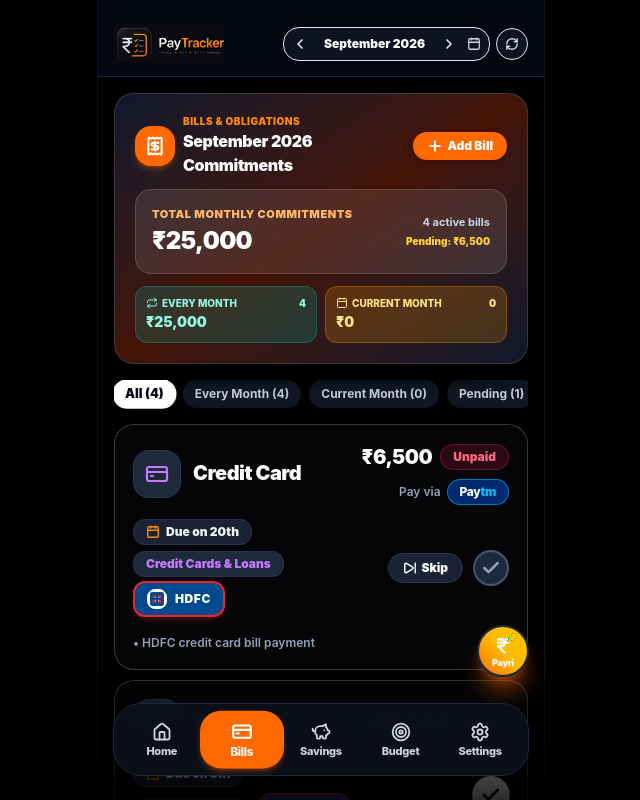
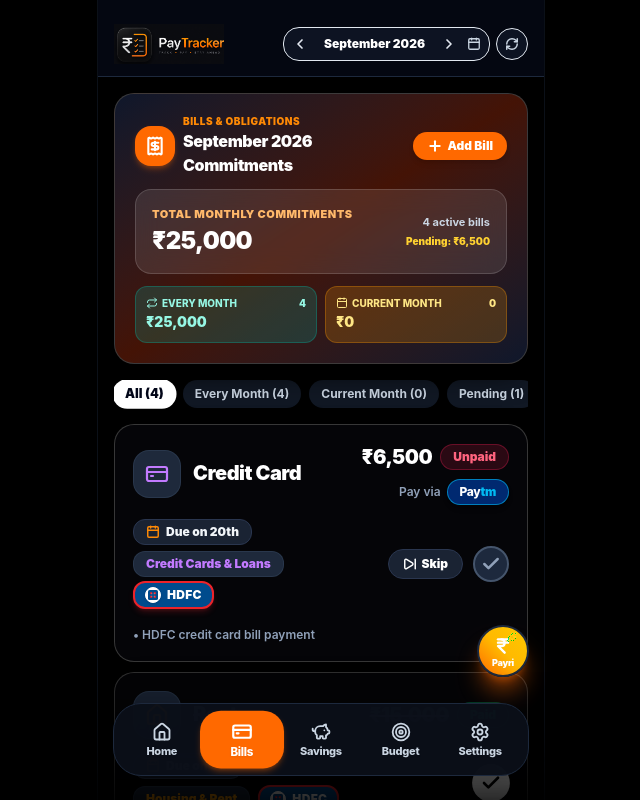
Before and after one commit to pradeep654-dev/monthly-bill-payment, a React (Vite) app: page / in a window 1280 px wide. Both pictures are taken after a click on the button "Bills". Shown: the whole page, without its empty margins (319-959 px from the left). Built offline with nearby package versions, Linux system fonts and the light colour scheme.

Commit message:
Fix bank badge and card text overflow protection so SBI card name never exceeds card width

```diff
--- a/src/components/PaymentAccountsBar.tsx
+++ b/src/components/PaymentAccountsBar.tsx
@@ -103,26 +103,26 @@
             <div
               key={method.id}
               onClick={() => openEditModal(method)}
-              className={`app-card rounded-[24px] p-4 min-w-[200px] shrink-0 cursor-pointer active:scale-95 transition-all duration-200 border ${brand.cardBorder} ${brand.cardBg} backdrop-blur-md shadow-xl`}
+              className={`app-card rounded-[24px] p-4 min-w-[200px] max-w-[240px] overflow-hidden shrink-0 cursor-pointer active:scale-95 transition-all duration-200 border ${brand.cardBorder} ${brand.cardBg} backdrop-blur-md shadow-xl`}
             >
-              <div className="flex items-center justify-between mb-3">
+              <div className="flex items-center justify-between mb-3 min-w-0">
                 {/* Official Bank Brand SVG Logo Icon Container */}
                 <div className="p-2 rounded-2xl bg-white shadow-lg border border-white shrink-0 flex items-center justify-center">
                   <LogoComp className="w-5 h-5" />
                 </div>
 
                 {/* Bank Brand Badge */}
-                <span className={`text-xs font-black uppercase px-3 py-1 rounded-xl ${brand.badgeBg} ${brand.badgeBorder} ${brand.badgeText} shadow-md`}>
+                <span className={`text-xs font-black uppercase px-2.5 py-1 rounded-xl ${brand.badgeBg} ${brand.badgeBorder} ${brand.badgeText} shadow-md truncate max-w-[110px]`}>
                   {brand.shortName}
                 </span>
               </div>
 
-              <h4 className="font-black text-sm text-white dark:text-white truncate mb-0.5 drop-shadow-xs">
+              <h4 className="font-black text-sm text-white dark:text-white truncate max-w-full mb-0.5 drop-shadow-xs" title={method.name}>
                 {method.name}
               </h4>
 
               {displayAccNo && (
-                <span className="text-xs font-black text-cyan-200 dark:text-cyan-300 block mb-1 font-mono tracking-tight">
+                <span className="text-xs font-black text-cyan-200 dark:text-cyan-300 block mb-1 font-mono tracking-tight truncate max-w-full">
                   {displayAccNo}
                 </span>
               )}
--- a/src/utils/bankBrands.tsx
+++ b/src/utils/bankBrands.tsx
@@ -378,15 +378,19 @@
   const brand = getBankBrandInfo(bankName);
   const LogoComp = brand.Logo;
 
+  const displayLabel = showFullName
+    ? (brand.shortName === 'Bank' ? bankName : brand.shortName)
+    : brand.shortName;
+
   return (
     <span
-      className={`text-xs font-black px-3 py-1.5 rounded-xl shrink-0 ${brand.badgeBg} ${brand.badgeBorder} shadow-md flex items-center space-x-2 transition-transform active:scale-95 ${className}`}
+      className={`text-xs font-black px-2.5 py-1 rounded-xl max-w-full overflow-hidden ${brand.badgeBg} ${brand.badgeBorder} shadow-md flex items-center space-x-1.5 shrink-0 ${className}`}
     >
-      <div className="w-5 h-5 rounded-lg overflow-hidden shrink-0 flex items-center justify-center bg-white p-0.5 shadow-sm border border-white">
-        <LogoComp className="w-4 h-4" />
+      <div className="w-4 h-4 rounded-lg overflow-hidden shrink-0 flex items-center justify-center bg-white p-0.5 shadow-sm border border-white">
+        <LogoComp className="w-3.5 h-3.5" />
       </div>
-      <span className={`tracking-wider ${brand.badgeText} text-xs font-black drop-shadow-xs`}>
-        {showFullName ? brand.fullName : brand.shortName}
+      <span className={`tracking-wide ${brand.badgeText} text-xs font-black truncate max-w-[140px]`}>
+        {displayLabel}
       </span>
     </span>
   );
```
